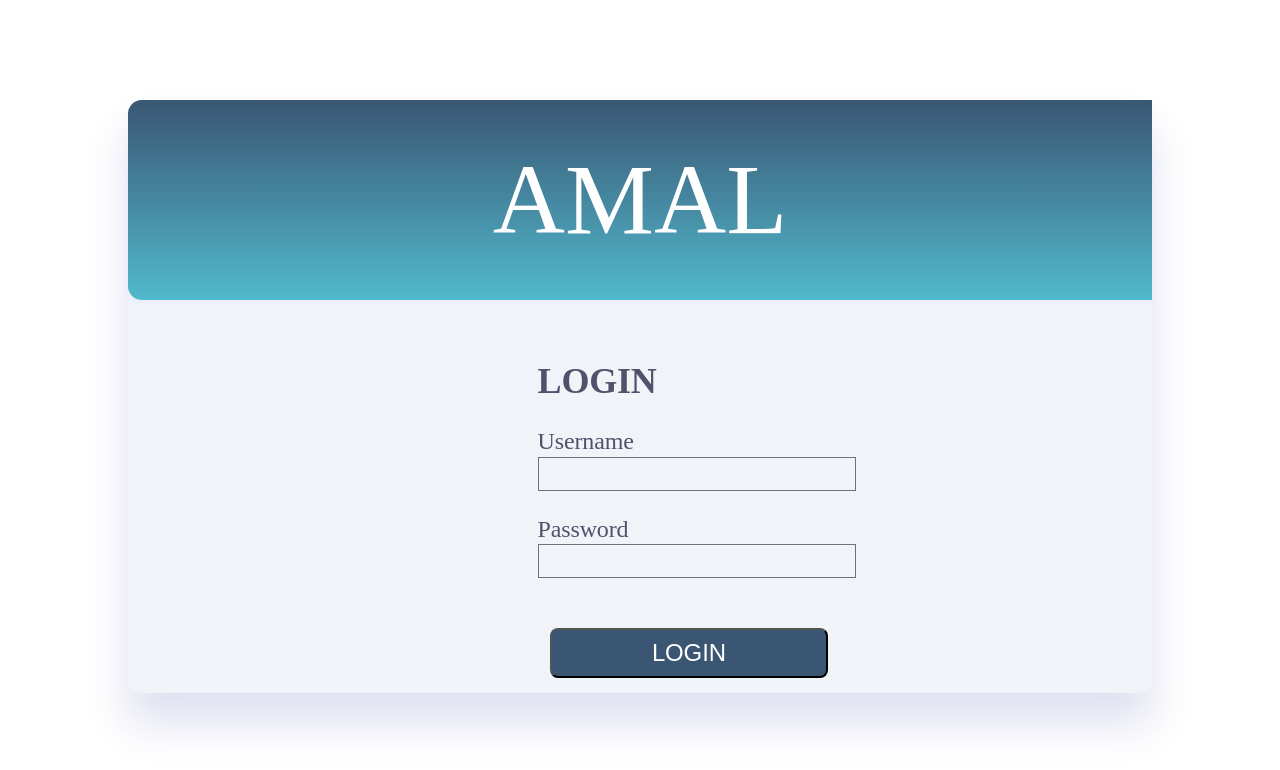
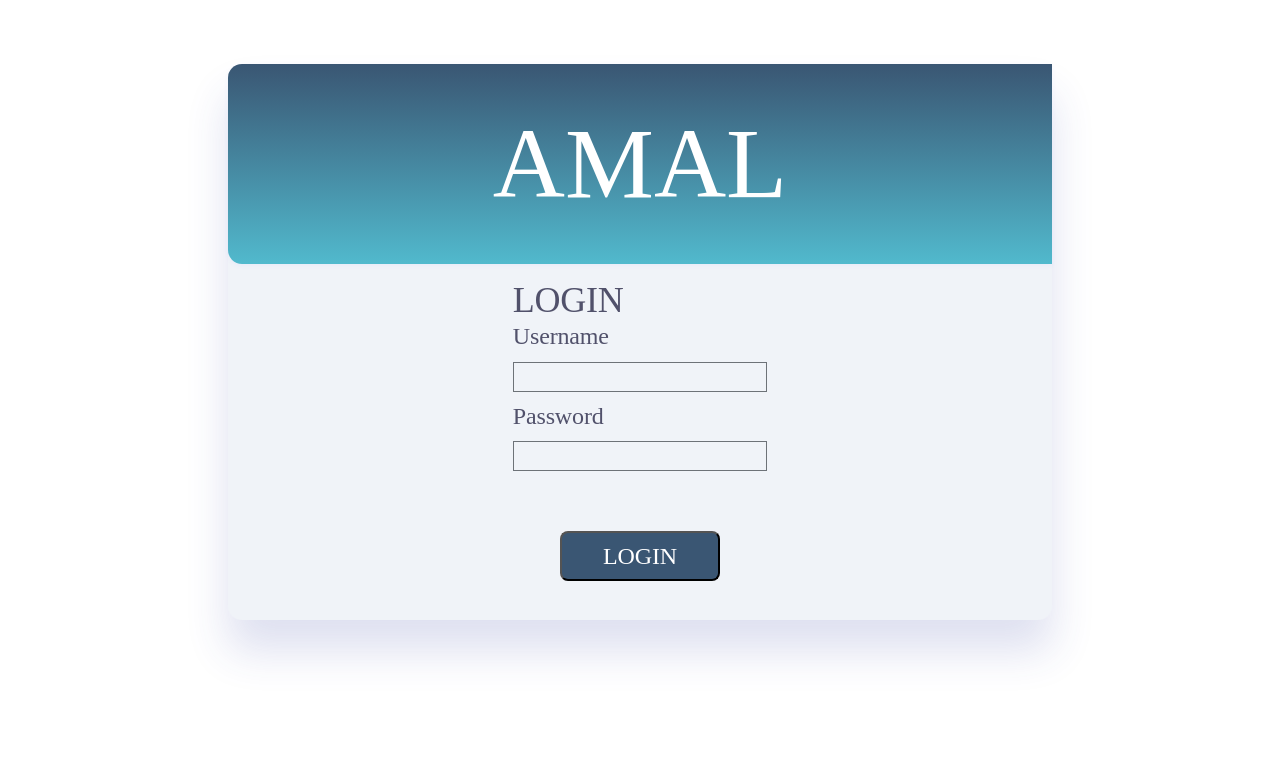
Before and after one commit to AbdAyyad/amal-dashboard, a React (Create React App) app: page / in a window 1280 px wide. Shown: the top 770 px of the page. Built offline with nearby package versions, Linux system fonts and the light colour scheme; a web font is replaced by a local one.

Commit message:
AMALAPP-133 enhance margins

```diff
--- a/package.json
+++ b/package.json
@@ -13,12 +13,15 @@
     "@types/react-dom": "^16.9.0",
     "@types/react-router-dom": "^5.1.5",
     "axios": "^0.20.0",
+    "bootstrap": "^4.5.2",
+    "classnames": "^2.2.6",
     "react": "^16.13.1",
+    "react-bootstrap": "^1.3.0",
     "react-dom": "^16.13.1",
     "react-router": "^5.2.0",
     "react-router-dom": "^5.2.0",
     "react-scripts": "3.4.3",
-    "typescript": "~3.7.2"
+    "typescript": "~4.0.3"
   },
   "scripts": {
     "start": "react-scripts start",
--- a/public/index.html
+++ b/public/index.html
@@ -4,6 +4,12 @@
     <meta charset="utf-8" />
     <link rel="icon" href="%PUBLIC_URL%/favicon.ico" />
     <link href="//db.onlinewebfonts.com/c/23c8ec0d7b298e340b59bd32a7e661f3?family=SF+Compact+Display" rel="stylesheet" type="text/css"/>
+    <link
+            rel="stylesheet"
+            href="https://maxcdn.bootstrapcdn.com/bootstrap/4.5.0/css/bootstrap.min.css"
+            integrity="sha384-9aIt2nRpC12Uk9gS9baDl411NQApFmC26EwAOH8WgZl5MYYxFfc+NcPb1dKGj7Sk"
+            crossorigin="anonymous"
+    />
     <meta name="viewport" content="width=device-width, initial-scale=1" />
     <meta name="theme-color" content="#000000" />
     <meta
--- a/src/App.tsx
+++ b/src/App.tsx
@@ -2,6 +2,7 @@ import React from 'react';
 import './App.css';
 import {BrowserRouter} from "react-router-dom";
 import Login from "./components/login/login";
+import 'bootstrap/dist/css/bootstrap.min.css';
 
 function App() {
     return (
--- a/src/components/login/login.tsx
+++ b/src/components/login/login.tsx
@@ -1,6 +1,7 @@
 import React, {FormEvent, useState} from "react";
 import {makeStyles} from '@material-ui/core/styles';
 import axios, {AxiosResponse} from 'axios';
+import {Col, Container, Row} from "react-bootstrap";
 
 const useStyles = makeStyles({
     amal: {
@@ -16,13 +17,10 @@ const useStyles = makeStyles({
         boxShadow: '0 2px 5px 0 rgba(83, 97, 255, 0.05)',
         height: '200px'
     }, container: {
-        width: '80%',
-        height: '80%',
         fontFamily: 'SFCompactDisplay',
         backgroundColor: '#F0F3F8',
         borderRadius: '14px',
         boxShadow: '0 31px 43px 0 rgba(52, 61, 160, 0.16)',
-        marginLeft: '10%'
     }, button: {
         backgroundColor: '#3A5673',
         color: '#FFFFFF',
@@ -31,36 +29,42 @@ const useStyles = makeStyles({
         letterSpacing: '-0.15px',
         lineHeight: '28.64px',
         height: '50px',
-        width: '278px',
+        width: '100%',
         marginTop: '50px',
-        marginLeft: '2%',
-        marginBottom: '15px'
+        marginBottom: '15px',
+        textAlign: 'center'
     }, input: {
         backgroundColor: 'rgba(0, 0, 0, 0)',
         border: ' 1px solid #6D7278',
         height: '30px',
-        width: '312px'
-    }, form: {
-        marginLeft: '40%'
-    }, loginBanner: {
+        width: '100%',
+        marginTop: '10px',
+        marginBottom: '10px'
+    }, form: {}, loginBanner: {
         color: '#51516B',
         fontSize: '36px',
         letterSpacing: '-0.22px',
         lineHeight: '42.96px',
-        marginBottom: '0'
+        marginBottom: '0',
+        marginTop: '15px',
+        textAlign: 'left'
     }, label: {
         color: '#51516B',
         fontSize: '24px',
         letterSpacing: '-0.15px',
         lineHeight: '28.64px',
-        marginBottom: '1px'
+        marginBottom: '1px',
+        textAlign: 'left'
     }, error: {
         color: 'red',
         marginTop: '15px',
-        marginLeft: '-3%',
         textAlign: 'center',
-        display: 'inline-block',
         fontSize: '24px'
+    }, topMargin: {
+        marginTop: '5%'
+    }, middle: {
+        marginRight: 'auto',
+        marginLeft: 'auto'
     }
 });
 
@@ -86,7 +90,7 @@ const Login: React.FC = () => {
             phone_number: ''
         }, {
             headers: {
-                'Content-Type' : 'application/json'
+                'Content-Type': 'application/json'
             }
         }).then((response: AxiosResponse<AuthenticationResponse>) => {
             console.log(response);
@@ -107,22 +111,51 @@ const Login: React.FC = () => {
     const classes = useStyles();
     const errorMessage = state.error ? <p className={classes.error}> username/password doesn't match</p> : null;
     return (
+        <Container fluid={true} className={classes.topMargin}>
+            <Row>
+                <Col md={{span: 2}}/>
+                <Col md={{span: 8}}>
                     <div className={classes.container}>
+                        <Row>
+                            <Col md={{span: 12}}>
                                 <div className={classes.mask}>
                                     <p className={classes.amal}>AMAL</p>
                                 </div>
+                            </Col>
+                        </Row>
+                        <Row>
+                            <Col md={{span: 4}}/>
+                            <Col md={{span: 4}}>
                                 <form className={classes.form} onSubmit={loginHandler}>
+                                    <Row>
+                                        <Col md={12}>
                                             <h5 className={classes.loginBanner}>LOGIN</h5>
                                             <p className={classes.label}>Username</p>
                                             <input type={'email'} name={'email'} id='email' className={classes.input}/>
                                             <p className={classes.label}>Password</p>
-                <input type={'password'} name={'password'} id='password' className={classes.input}/>
+                                            <input type={'password'} name={'password'} id='password'
+                                                   className={classes.input}/>
                                             <br/>
+                                        </Col>
+                                    </Row>
+                                    <Row>
+                                        <Col md={2}/>
+                                        <Col className={classes.middle} md={8}>
                                             <button className={classes.button} type={'submit'}>LOGIN</button>
+                                        </Col>
+                                        <Col md={2}/>
+                                    </Row>
                                     <br/>
                                     {errorMessage}
                                 </form>
+                            </Col>
+                            <Col md={{span: 4}}/>
+                        </Row>
                     </div>
+                </Col>
+                <Col md={{span: 2}}/>
+            </Row>
+        </Container>
     );
 };
 
```
Lines whose indentation alone changed are shown as unchanged.
